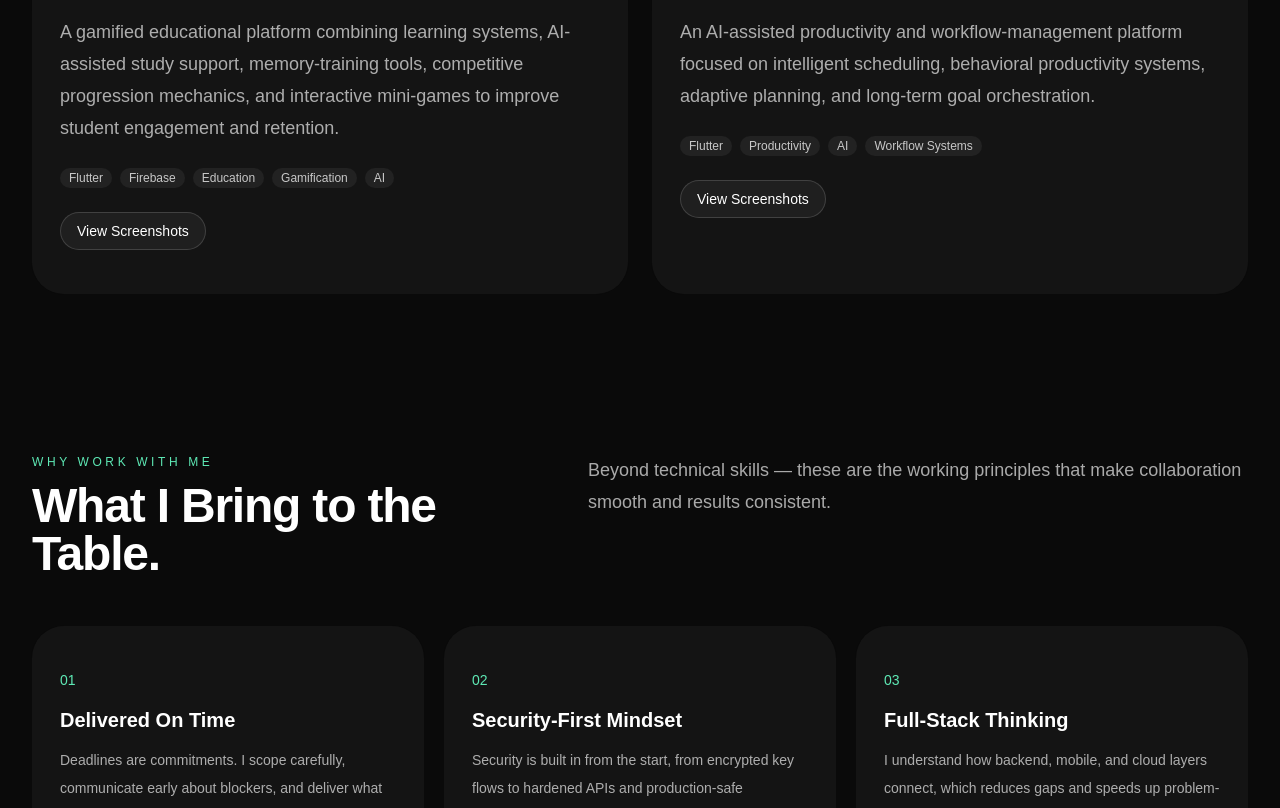
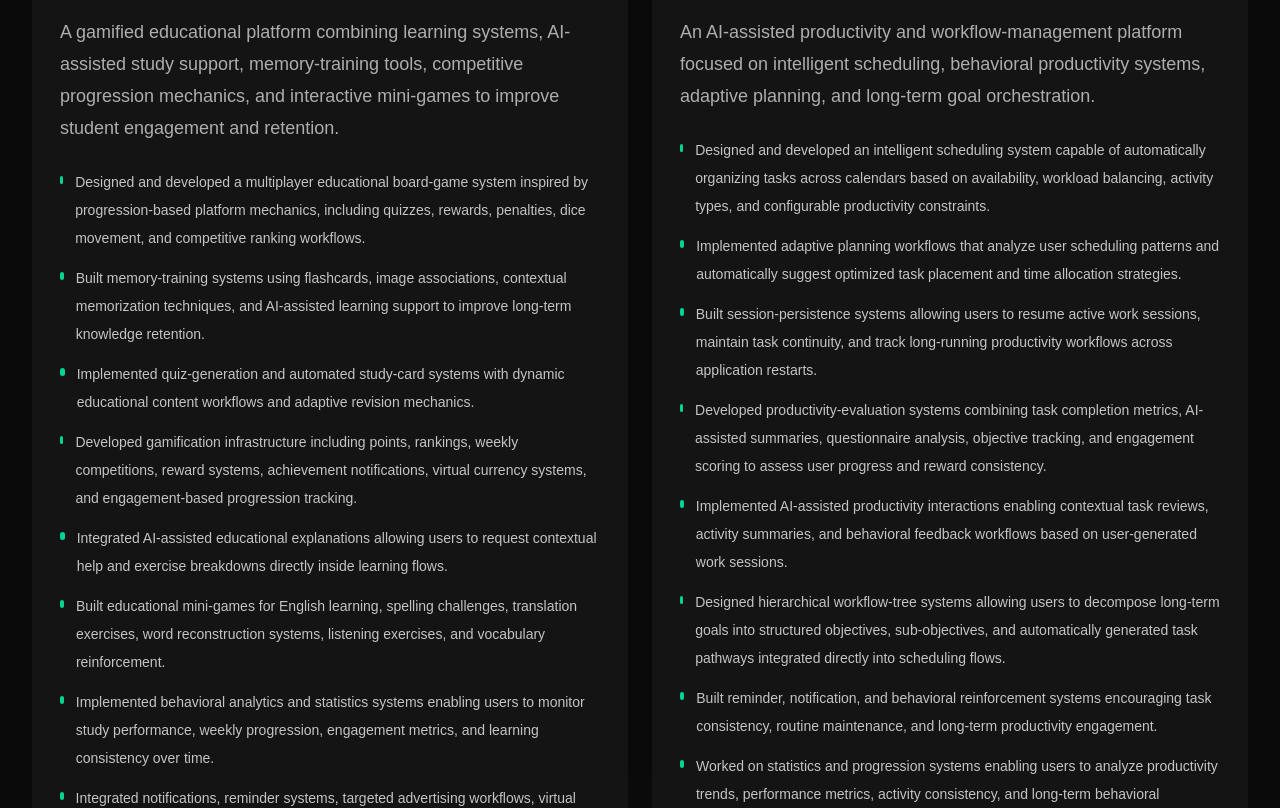
Before and after one commit to Firix00/portfolio, a React (Vite) app: page / in a window 1280 px wide. Shown: the part 8880-9688 px from the top of the page. Built offline with nearby package versions, Linux system fonts and the light colour scheme.

Commit message:
Add highlights section to project details in App.jsx, displaying key features for each project.

```diff
--- a/src/App.jsx
+++ b/src/App.jsx
@@ -902,7 +902,20 @@ export default function BoonJosephPortfolio() {
                       <p className="text-lg leading-8 text-white/65">
                         {project.description}
                       </p>
-
+{/* HIGHLIGHTS */}
+{project.highlights && project.highlights.length > 0 && (
+  <div className="mt-6 space-y-3">
+    {project.highlights.map((highlight) => (
+      <div
+        key={highlight}
+        className="flex items-start gap-3 text-sm text-white/75"
+      >
+        <div className="mt-2 h-2 w-2 rounded-full bg-emerald-400" />
+        <p className="leading-7">{highlight}</p>
+      </div>
+    ))}
+  </div>
+)}
                       {/* TAGS */}
                       <div className="mt-6 flex flex-wrap gap-2">
                         {project.tags.map((tag) => (
```
